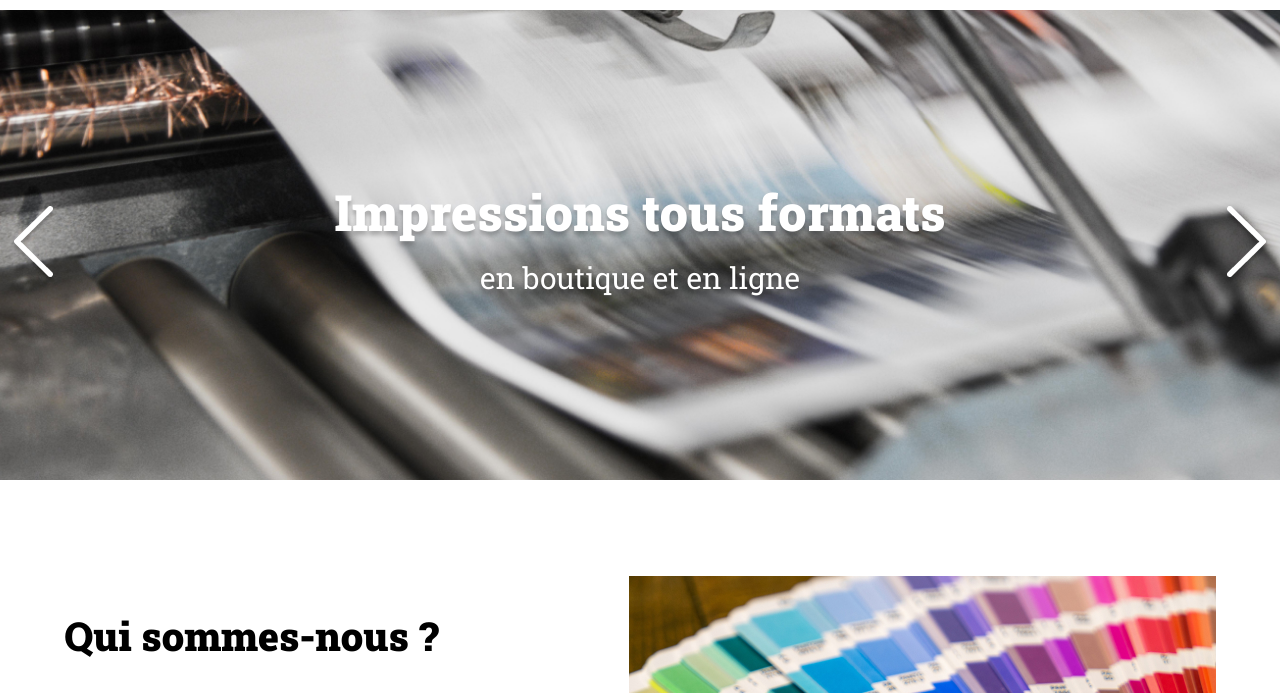
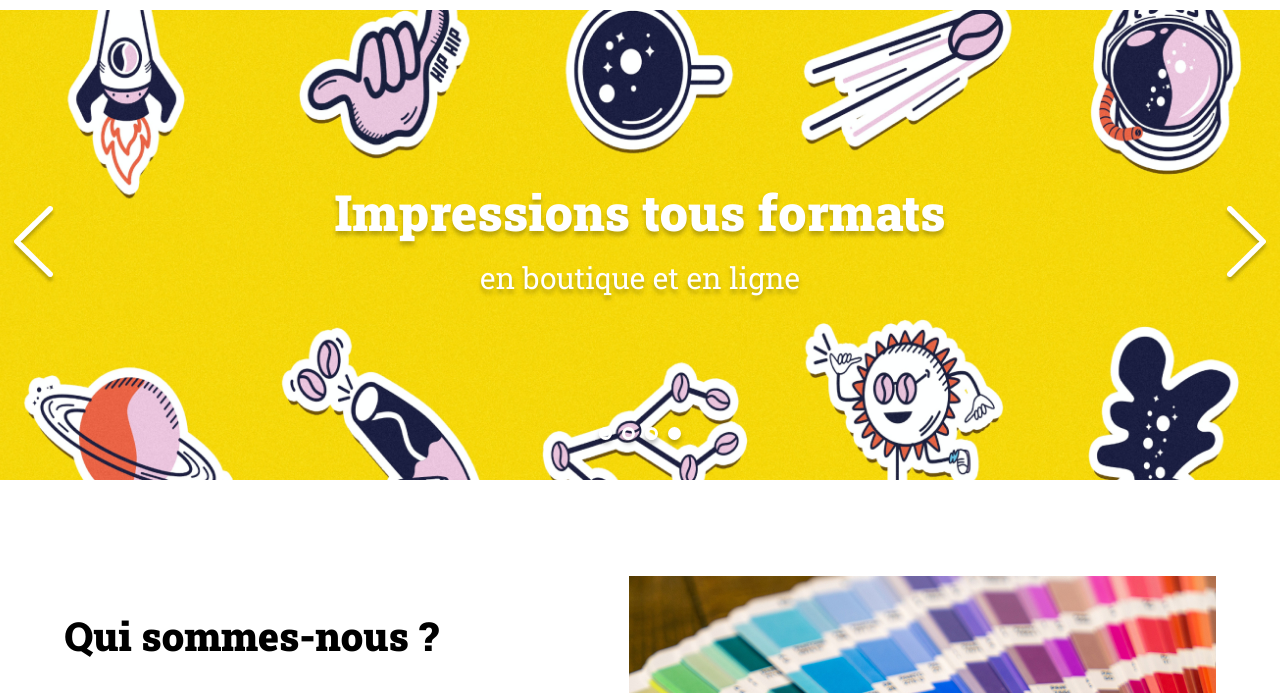
Before and after one commit to Mathieu012801/OCRP5, a plain HTML site: page index.html in a window 1280 px wide. Both pictures are taken after a click on the picture 33 px from the left and 336 px from the top of the page. Shown: the part 91-784 px from the top of the page. Drawn offline with Linux system fonts and the light colour scheme.

Commit message:
fleches fonctionnelles+ bullets

```diff
--- a/assets/script.js
+++ b/assets/script.js
@@ -1,35 +1,66 @@
 const slides = [
     {
-		"image":"slide1.jpg",
-		"tagLine":"Impressions tous formats <span>en boutique et en ligne</span>"
+      "image": "slide1.jpg",
+      "tagLine": "Impressions tous formats <span>en boutique et en ligne</span>"
     },
     {
-		"image":"slide2.jpg",
-		"tagLine":"Tirages haute définition grand format <span>pour vos bureaux et events</span>"
+      "image": "slide2.jpg",
+      "tagLine": "Tirages haute définition grand format <span>pour vos bureaux et events</span>"
     },
     {
-		"image":"slide3.jpg",
-		"tagLine":"Grand choix de couleurs <span>de CMJN aux pantones</span>"
+      "image": "slide3.jpg",
+      "tagLine": "Grand choix de couleurs <span>de CMJN aux pantones</span>"
     },
     {
-		"image":"slide4.png",
-		"tagLine":"Autocollants <span>avec découpe laser sur mesure</span>"
+      "image": "slide4.png",
+      "tagLine": "Autocollants <span>avec découpe laser sur mesure</span>"
     }
-]
-/*Ajout const Fleches*/
-const arrowLeft = document.querySelector('.arrow_left');
-const arrowRight = document.querySelector('.arrow_right');
-// Ajout des ADDEventsList
+  ];
 
+  // Sélectionner les éléments HTML pertinents
+  const banner = document.getElementById("banner");
+  const leftArrow = document.getElementById("left-arrow");
+  const rightArrow = document.getElementById("right-arrow");
+  const bannerImg = document.getElementById("banner-img");
+//   const containerDots = document.querySelector(".dots");
 
+  // Initialiser l'index de la diapositive actuelle à 0
+  let currentSlideIndex = 0;
 
-arrowLeft.addEventListener('click', function() {
+  // Fonction qui met à jour l'image et la description en fonction de l'index de la diapositive
+  function updateBanner() {
+    const currentSlide = slides[currentSlideIndex];
+    bannerImg.src = "./assets/images/slideshow/" + currentSlide.image;
+    updateDots();
+  }
 
+  // Fonction qui met à jour les points de la bannière en fonction de l'index de la diapositive
+  function updateDots() {
+    const dotElements = banner.querySelectorAll(".dot");
+    for (let i = 0; i < dotElements.length; i++) {
+      if (i == currentSlideIndex) {
+        dotElements[i].classList.add("dot_selected");
+      }
+      else {
+        dotElements[i].classList.remove("dot_selected");
+      }
+    }
+  }
+// Initialiser le point sélectionné
+  const dots = document.querySelectorAll(".dot");
+  dots[0].classList.add("dot_selected");
 
-console.log("Click sur la flèche gauche")
-})
+  // Ajouter un événement de click à la flèche gauche
+  leftArrow.addEventListener("click", function (event) {
+    console.log("Click sur la flèche gauche");
+    currentSlideIndex = (currentSlideIndex + slides.length - 1) % slides.length;
+    updateBanner()
+  });
 
-
-arrowRight.addEventListener('click',  function(){
+  // Ajouter un événement de click à la flèche droite
+  rightArrow.addEventListener("click", function (event) {
     console.log("Click sur la flèche droite");
-})
+    currentSlideIndex = (currentSlideIndex + 1) % slides.length;
+    bannerImg.src = "./assets/images/slideshow/" + slides[currentSlideIndex].image;
+    updateBanner()
+  });
--- a/index.html
+++ b/index.html
@@ -18,13 +18,17 @@
 </header>
 <main>
 	<div id="banner">
-		<img class="arrow arrow_left" src="assets/images/arrow_left.png" alt="Fleche G">
-		<img class="banner-img" src="./assets/images/slideshow/slide1.jpg" alt="Banner Print-it">
-		<img class="arrow arrow_right" src="assets/images/arrow_right.png" alt="Fleche D">
-		<p>Impressions tous formats <span>en boutique et en ligne</span></p>
-		<div class="dots">
-		</div>
-	</div>
+        <img src="/assets/images/arrow_left.png" alt="" class="arrow arrow_left" id="left-arrow">
+        <img src="/assets/images/arrow_right.png" data-index="0" alt="" class="arrow arrow_right" id="right-arrow">
+        <img class="banner-img" id="banner-img" src="./assets/images/slideshow/slide1.jpg" alt="Banner Print-it">
+        <p>Impressions tous formats <span>en boutique et en ligne</span></p>
+        <div class="dots">
+            <div class="dot dot_selected"></div>
+            <div class="dot"></div>
+            <div class="dot"></div>
+            <div class="dot"></div>
+        </div>
+    </div>
 	<section id="about-us" class="container">
 		<div>
 			<h2>Qui sommes-nous ?</h2>
```
Lines whose indentation alone changed are shown as unchanged.
